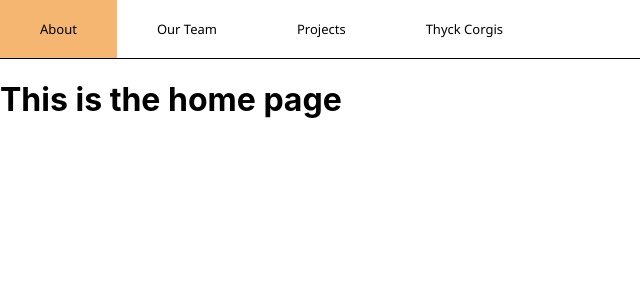
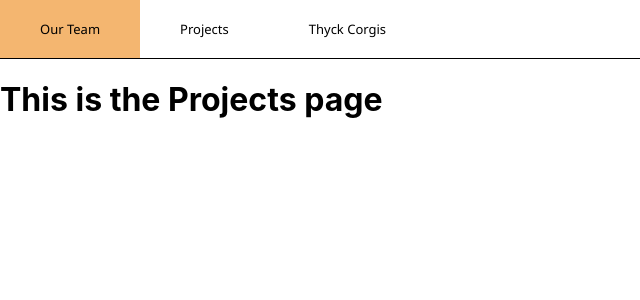
Before and after one commit to thyckcorgis/thyck.top, a React (Create React App) app: page /projects in a window 1280 px wide. Shown: the top 300 px of the page, without its empty margins (0-640 px from the left). Built offline with nearby package versions, Linux system fonts and the light colour scheme.

Commit message:
added navbar everywhere

```diff
--- a/src/App.tsx
+++ b/src/App.tsx
@@ -9,9 +9,9 @@ function App() {
   return (
     <BrowserRouter>
       <Switch>
-        <Route path="/" component={Home} />
-        <Route path="/projects" component={Projects} />
-        <Route path="/team" component={Team} />
+        <Route exact path="/" component={Home} />
+        <Route exact path="/projects" component={Projects} />
+        <Route exact path="/team" component={Team} />
       </Switch>
     </BrowserRouter>
   );
--- a/src/components/NavBar.tsx
+++ b/src/components/NavBar.tsx
@@ -6,9 +6,9 @@ export default function NavBar() {
   return (
     <div className="navBox">
       <ul className="navList">
-        <li>
+        {/* <li>
           <a href="/about">About</a>
-        </li>
+        </li> */}
         <li>
           <a href="/team">Our Team</a>
         </li>
--- a/src/components/Projects.tsx
+++ b/src/components/Projects.tsx
@@ -1,8 +1,10 @@
 import React from "react";
+import NavBar from "./NavBar";
 
 export default function Projects() {
   return (
     <div>
+      <NavBar />
       <h1>This is the Projects page</h1>
     </div>
   );
--- a/src/components/Team.tsx
+++ b/src/components/Team.tsx
@@ -1,8 +1,10 @@
 import React from "react";
+import NavBar from "./NavBar";
 
 export default function Team() {
   return (
     <div>
+      <NavBar />
       <h1>This is the team page</h1>
     </div>
   );
```
